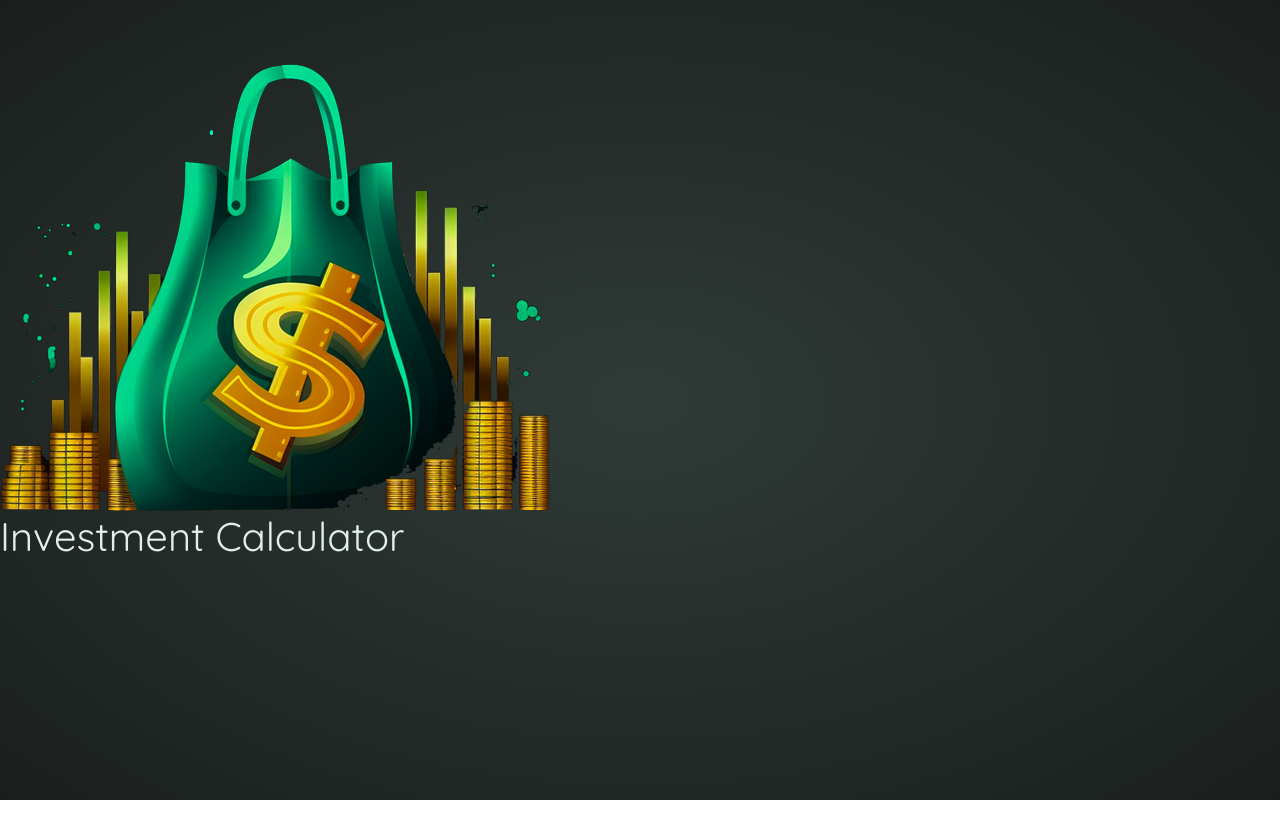
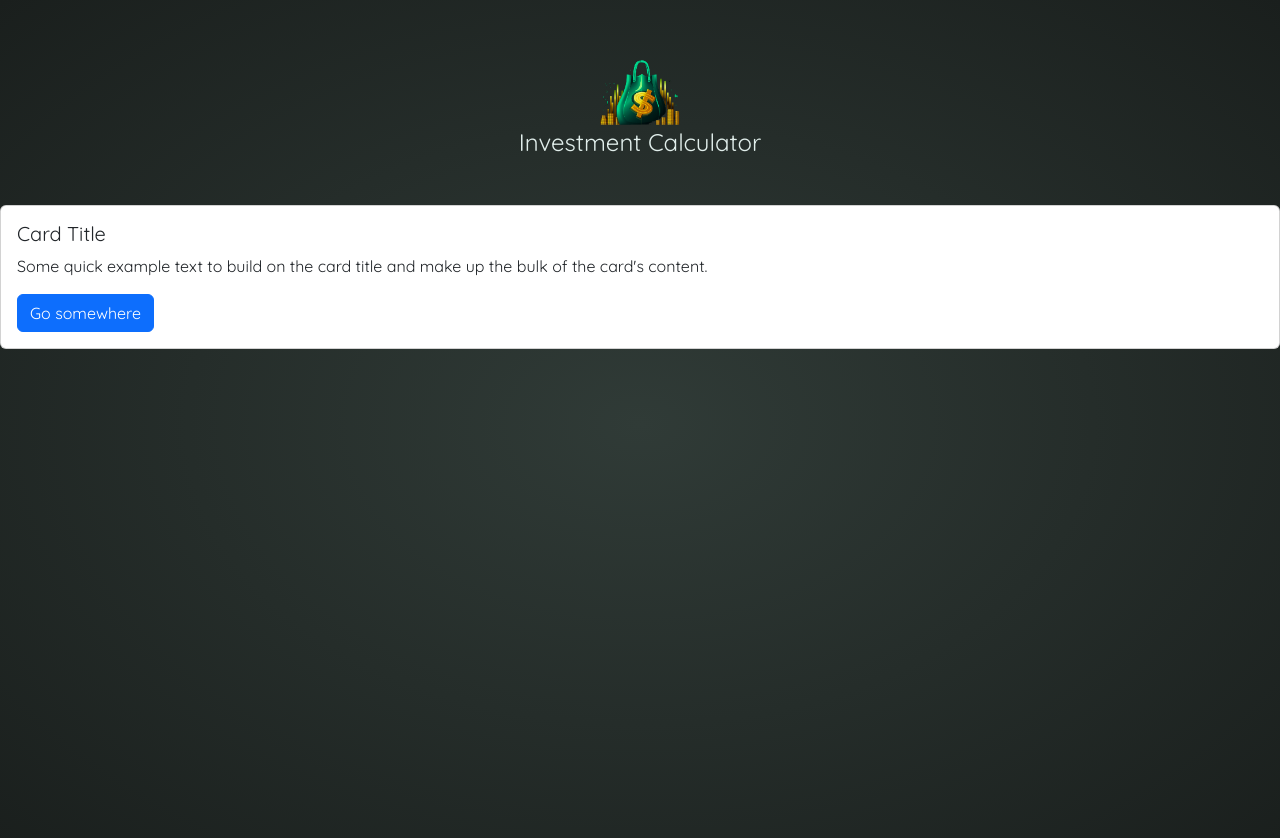
Before and after one commit to elevathi/Angular_Tut, an Angular app in the folder 01-starting-project/: page / in a window 1280 px wide. Shown: the top 838 px of the page. Before the commit the page ends 800 px from the top, so only its background shows below. Built offline with nearby package versions, Linux system fonts and the light colour scheme.

Commit message:
header component css

```diff
--- a/01-starting-project/package.json
+++ b/01-starting-project/package.json
@@ -21,6 +21,7 @@
     "@ng-bootstrap/ng-bootstrap": "^20.0.0",
     "bootstrap": "^5.3.8",
     "bootstrap-icons": "^1.13.1",
+    "ngx-bootstrap": "^6.2.0",
     "rxjs": "~7.8.0",
     "tslib": "^2.3.0",
     "zone.js": "~0.15.1"
--- a/01-starting-project/src/app/app.component.html
+++ b/01-starting-project/src/app/app.component.html
@@ -1 +1,8 @@
 <app-header/>
+<div class="card">
+  <div class="card-body">
+    <h5 class="card-title">Card Title</h5>
+    <p class="card-text">Some quick example text to build on the card title and make up the bulk of the card's content.</p>
+    <a href="#" class="btn btn-primary">Go somewhere</a>
+  </div>
+</div>
--- a/01-starting-project/src/app/header/header.component.css
+++ b/01-starting-project/src/app/header/header.component.css
@@ -0,0 +1,15 @@
+header {
+  text-align: center;
+  margin: 3rem auto;
+}
+
+header img {
+  width: 5rem;
+  height: 5rem;
+  object-fit: contain;
+  background-color: transparent;
+}
+
+header h1 {
+  font-size: 1.5rem;
+}
--- a/01-starting-project/src/app/header/header.component.html
+++ b/01-starting-project/src/app/header/header.component.html
@@ -1,4 +1,4 @@
 <header>
-    <img src="investment-calculator-logo.png"/>
+    <img src="investment-calculator-logo.png" alt="logo"/>
     <h1>Investment Calculator</h1>
 </header>
```
Also changed, not shown: 1 other file (tests, documents, lock files or other folders).
